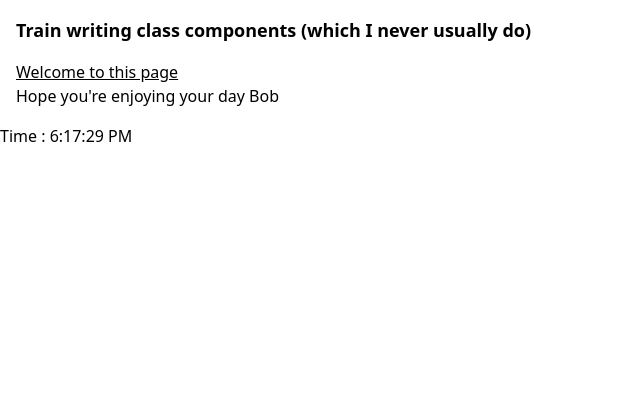
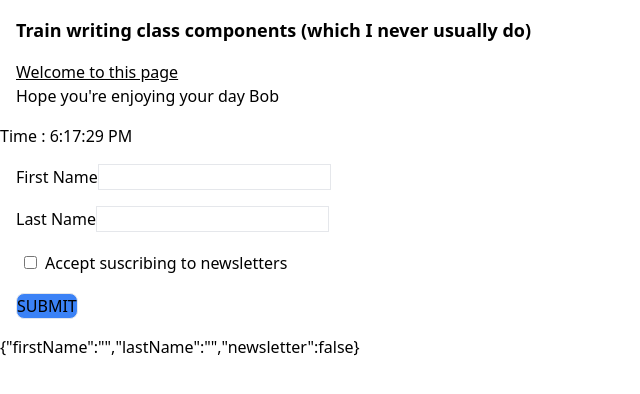
Before and after one commit to lquint/react-nextTraining, a Next.js app in the folder my-app/: page /classPage in a window 1280 px wide. Shown: the top 394 px of the page, without its empty margins (0-640 px from the left). Built offline with nearby package versions, Linux system fonts and the light colour scheme.

Commit message:
added ClassForm component

```diff
--- a/my-app/pages/classPage.jsx
+++ b/my-app/pages/classPage.jsx
@@ -1,6 +1,7 @@
 //import ClassClock from "@/components/classClock";
 import dynamic from 'next/dynamic'
 import ClassWelcome from "@/components/classWelcome";
+import ClassForm from '@/components/classForm';
 const ClassClock = dynamic(
     () => import('../components/classClock'),
     { ssr: false }
@@ -12,6 +13,7 @@ export default function ClassPage(){
         <h1 className="m-4 text-lg font-bold">Train writing class components (which I never usually do)</h1>
         <ClassWelcome name="Bob"/>
         <ClassClock/>
+        <ClassForm/>
         </>
     )
 }
```
